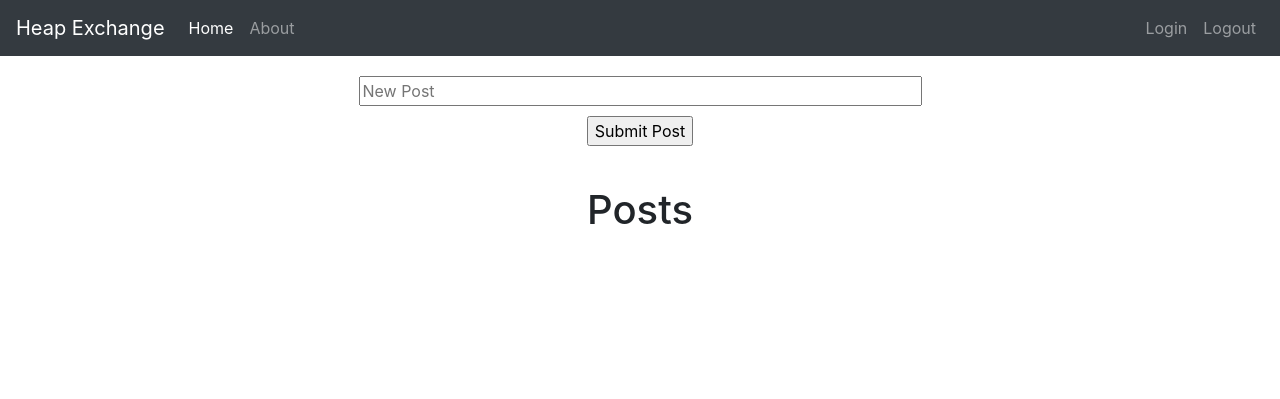
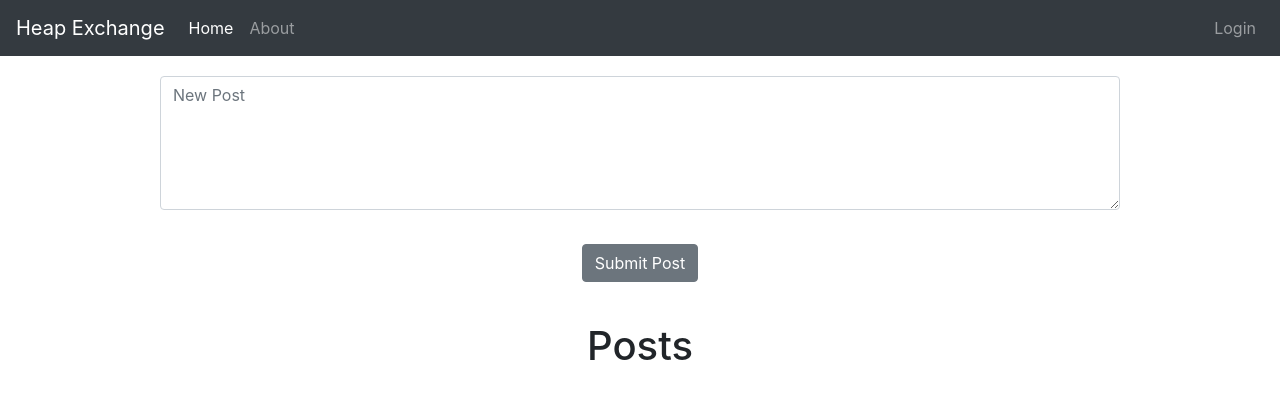
Before and after one commit to lefflerl/HeapExchange-1, a PHP site: page / in a window 1280 px wide. Shown: the top 399 px of the page. Run offline with PHP 8.4, Linux system fonts and the light colour scheme; some libraries are stand-ins or nearby versions.

Commit message:
UI Updates

```diff
--- a/index.html
+++ b/index.html
@@ -23,20 +23,22 @@
     <div class="nav navbar-nav navbar-right" id="login">
       <a class="nav-item nav-link" href="login.html">Login</a>
     </div>
-    <div class="nav navbar-nav navbar-right" id="logout">
+    <div class="nav navbar-nav navbar-right hideme" id="logout">
       <a class="nav-item nav-link" onclick="logout()">Logout</a>
     </div>
     <div id="user" class="nav navbar-nav navbar-right">
     </div>
   </div>
-   <div id='SubmitPost'>
-      <input type="text" size="50" id="newPost" name="newPost" placeholder="New Post">
+   <div id='SubmitPost' class="form-group">
+      <textarea type="text" class="form-control" rows="5" id="newPost" name="newPost" placeholder="New Post"></textarea>
       <br>
-      <input id="submit" type="submit" name="upload" onclick="newPost()" value="Submit Post">
+      <input id="submit" type="submit" name="upload" class="btn btn-secondary" onclick="newPost()" value="Submit Post">
       <p id="error" class="alert alert-warning hideme"></p>
    </div>
    <h1> Posts </h1>
-   <table id='main' class='table' align="center">
+   <table class='table table-striped table-hover' align="center">
+    <tbody id='main'>
+    </tbody>
    </table>
 
    <script src="https://www.gstatic.com/firebasejs/5.5.6/firebase.js"></script>
@@ -133,6 +135,8 @@
         document.getElementById("user").innerHTML = user.email.split("@")[0];
         var login = document.getElementById("login");
         login.classList.add("hideme")
+        var logout = document.getElementById("logout");
+        logout.classList.remove("hideme")
       } else {
         // No user is signed in.
         var logout = document.getElementById("logout");
--- a/login.html
+++ b/login.html
@@ -26,7 +26,7 @@
 <div id='inputs'>
     <input type="text" size="50" id="loginEmail" placeholder=" Email Address">
     <input type="password" size="50" id="loginPassword" placeholder=" Password">
-    <button onclick="checkLogin()">Login</button>
+    <button class="btn btn-secondary" onclick="checkLogin()">Login</button>
     <p>Don't have an account, click<a href="register.html"> here </a>to register</p>
 </div>
 
--- a/register.html
+++ b/register.html
@@ -43,7 +43,7 @@
         <input type="password" size="50" id="confirmPassword" placeholder=" Confirm Password">
         <p id="error" class="alert alert-warning hideme"></p>
         <p id="success" class="alert alert-success hideme"></p>
-        <button onclick="createAccount()">Create</button>
+        <button class="btn btn-secondary" onclick="createAccount()">Create!</button>
     </div>
 <script>
     var errorCheck = false;
@@ -73,7 +73,6 @@
                 document.getElementById("error").classList.add("hideme");
                 document.getElementById("success").classList.remove("hideme");
                 document.getElementById("success").innerHTML = "Success! <a id='login' href='index.html'>Go to main page</a>";
-                // userRef.push({firstName: firstName, lastName: lastName, email: uemail, username: userName});
             }
         }
 
--- a/stylesheet.css
+++ b/stylesheet.css
@@ -1,7 +1,6 @@
 /* General */
 
 .table{
-  width: 50%;
   text-align: center;
 }
 
@@ -54,7 +53,6 @@
 #page{
   text-align: center;
   padding: 20px;
-  /*border: solid black 1px;*/
 }
 
 #commentImg{
@@ -70,6 +68,16 @@
 
 #login{
   color: black;
+}
+
+#newPost {
+  width: 75%;
+  margin: auto;
+}
+
+#newComment {
+  width: 75%;
+  margin: auto;
 }
 
 
@@ -103,8 +111,6 @@ th {
 
 
 td{
-  border: solid .5px;
-  border-width: 100%;
   font-size: 20px;
   width: 100%;
 }
@@ -156,7 +162,7 @@ a:hover {
     text-align: center;
 }
 
-#inputs {
+#inputs  {
     margin: auto;
     text-align: center;
     width: 500px;
```
Also changed, not shown: post.html (+5 -3 lines).
